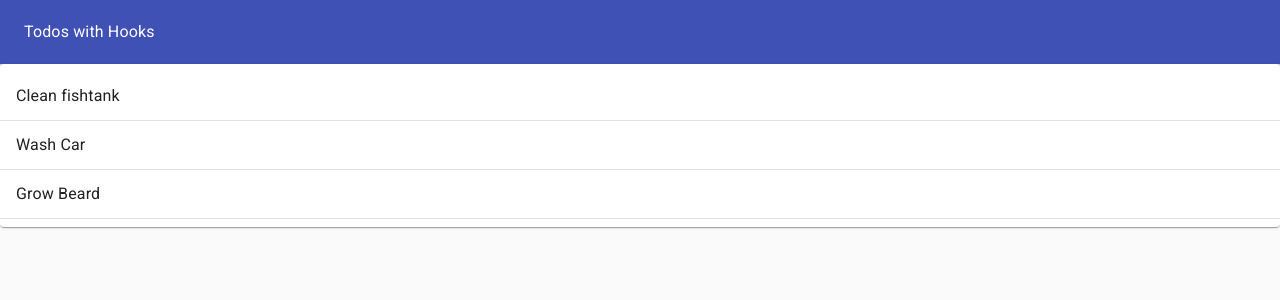
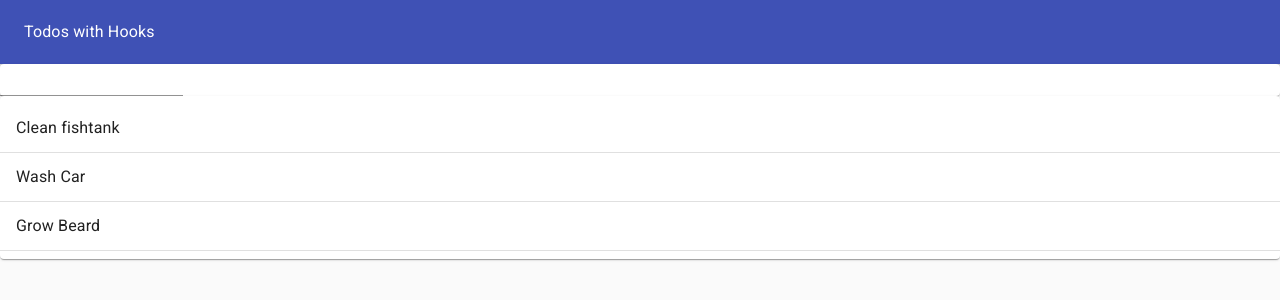
Before and after one commit to usernameistai/react-hooks, a React (Create React App) app: page / in a window 1280 px wide. Shown: the top 300 px of the page. Built offline with nearby package versions, Linux system fonts and the light colour scheme.

Commit message:
Add todoForm todoList and useInputState plus more material-ui

```diff
--- a/src/TodoApp.js
+++ b/src/TodoApp.js
@@ -1,10 +1,11 @@
 import React, { useState } from 'react';
 import TodoList from './TodoList';
+import TodoForm from './TodoForm';
 import Typography from '@material-ui/core/Typography';
 import Paper from '@material-ui/core/Paper';
 import AppBar from '@material-ui/core/AppBar';
 import Toolbar from '@material-ui/core/Toolbar';
-// import Grid from '@material-ui/core/Grid';
+import Grid from '@material-ui/core/Grid';
 
 function TodoApp() {
   const initialTodos = [
@@ -13,6 +14,9 @@
     { id: 3, task: "Grow Beard", completed: false }
   ];
   const [todos, setTodos] = useState(initialTodos);
+  const addTodo = (newTodoText) => {
+    setTodos([...todos, {id: 4, task: newTodoText, completed: false}]);
+  };
   return (
     <Paper style={{ // paper gives a background
       padding: 0,
@@ -25,6 +29,7 @@
         <Toolbar>
           <Typography color="inherit">Todos with Hooks</Typography>
         </Toolbar>
+        <TodoForm addTodo={addTodo}/>
         <TodoList todos={todos} />
       </AppBar>
     </Paper>
--- /dev/null
+++ b/src/TodoForm.js
@@ -0,0 +1,20 @@
+import React from 'react';
+import Paper from '@material-ui/core/Paper';
+import TextField from '@material-ui/core/TextField';
+import useInputState from './hooks/useInputState';
+
+function TodoForm({ addTodo }) {
+  const [value, handleChange, reset] = useInputState("");
+  return (
+    <Paper>
+      <form onSubmit={(e) => {
+        e.preventDefault();
+        addTodo(value);
+        reset();
+      }}>
+        <TextField value={value} onChange={handleChange} />
+      </form>
+    </Paper>
+  );
+}
+export default TodoForm;
--- /dev/null
+++ b/src/hooks/useInputState.js
@@ -0,0 +1,11 @@
+import { useState } from 'react';
+export default initialVal => {
+    const [value, setValue] = useState(initialVal);
+    const handleChange = (e) => {
+        setValue(e.target.value);
+    };
+    const reset = () => {
+        setValue("");
+    };
+    return [value, handleChange, reset];
+};
```
